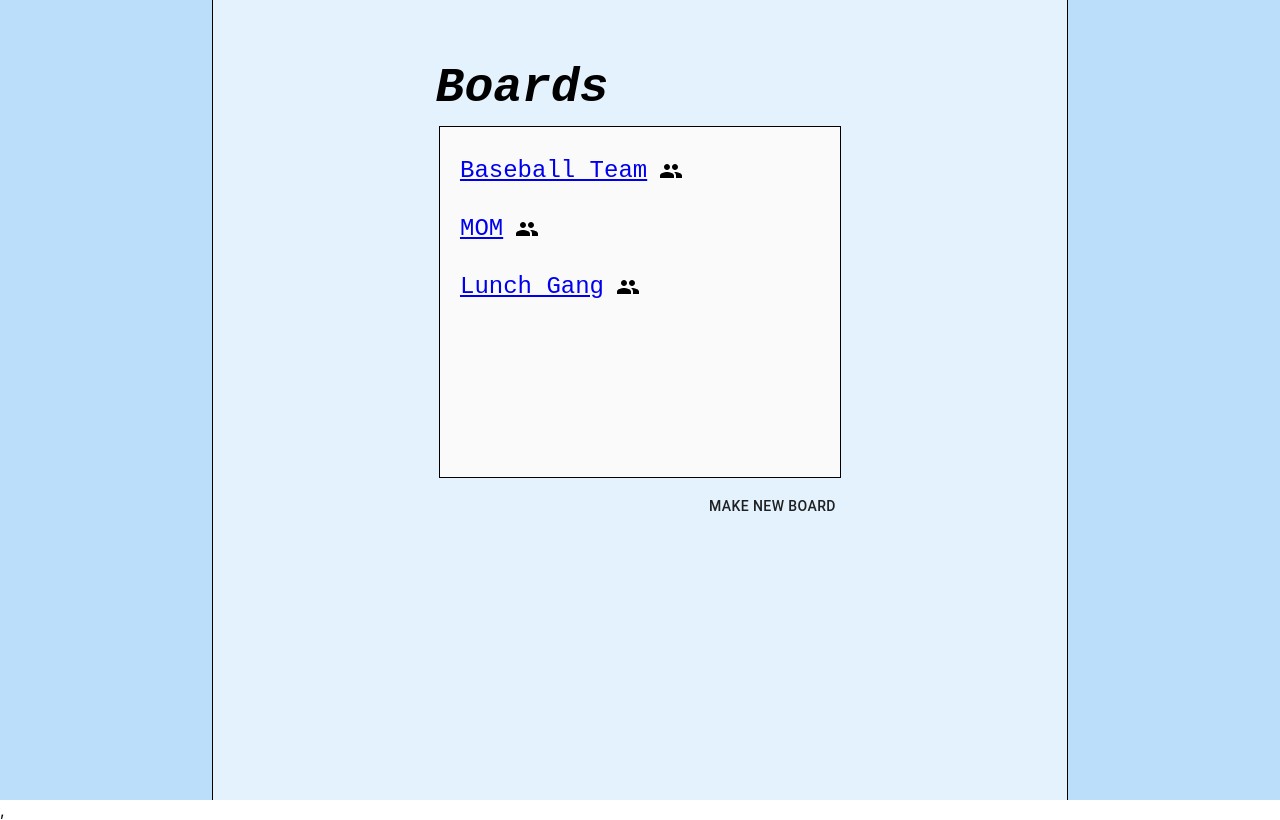
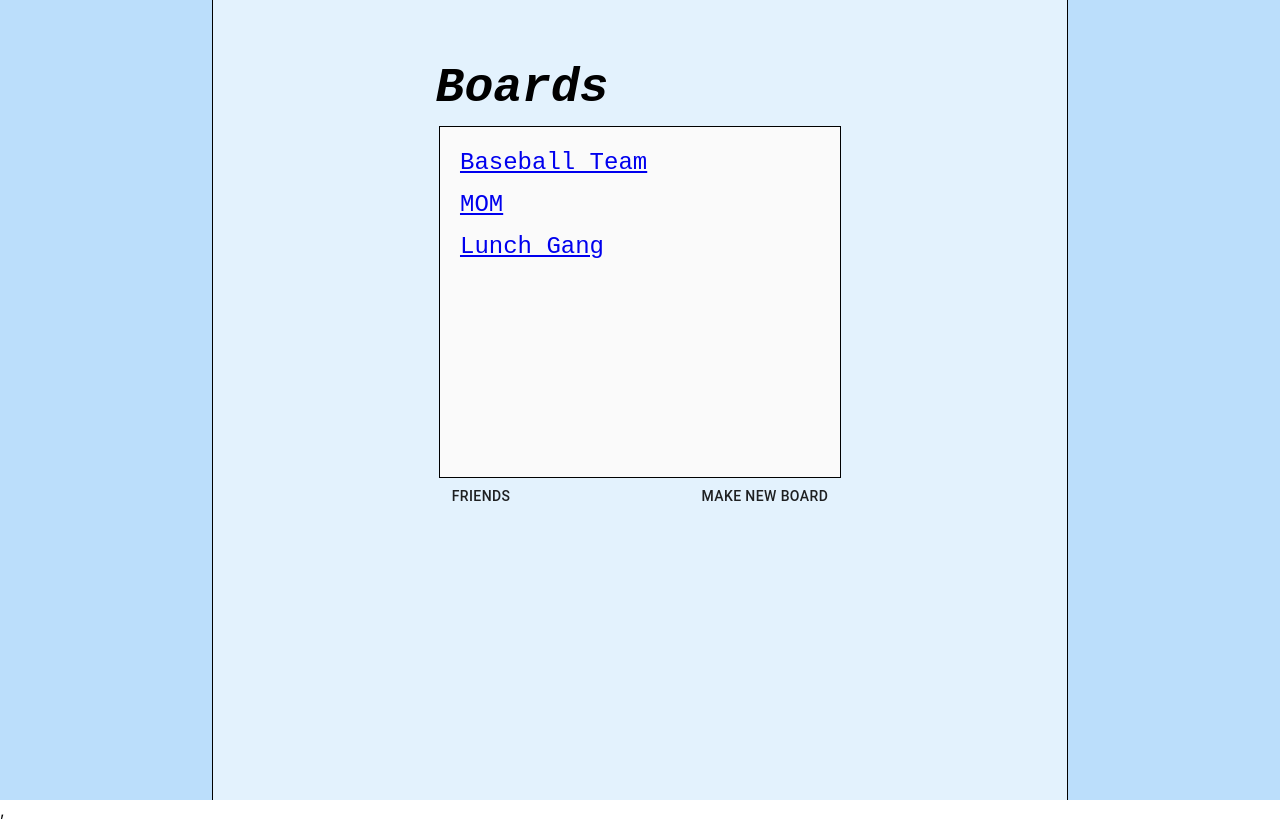
Before and after one commit to jschuckm/BitMagnet, a React (Create React App) app in the folder Frontend/my-app/: page /boardselection in a window 1280 px wide. Built offline with nearby package versions, Linux system fonts and the light colour scheme.

Commit message:
Deletion of share icons, replaced with friends list

```diff
--- a/Frontend/my-app/src/BoardSelection.js
+++ b/Frontend/my-app/src/BoardSelection.js
@@ -1,8 +1,7 @@
 import React from 'react';
 import blue from '@material-ui/core/colors/blue';
 import grey from '@material-ui/core/colors/grey';
-import { TextField, Button, IconButton, Dialog, DialogTitle, DialogContent, DialogActions, Typography } from '@material-ui/core';
-import { People } from '@material-ui/icons';
+import { TextField, Button, Dialog, DialogTitle, DialogContent, DialogActions, Typography } from '@material-ui/core';
 import {Link} from 'react-router-dom';
 
 import './App.css';
@@ -12,12 +11,15 @@ class BoardSelection extends React.Component {
         super(props);
         this.handleOpenDialog=this.handleOpenDialog.bind(this);
         this.handleCloseDialog=this.handleCloseDialog.bind(this);
+        this.handleOpenDialogFriends=this.handleOpenDialogFriends.bind(this);
+        this.handleCloseDialogFriends=this.handleCloseDialogFriends.bind(this);
         this.registerNewBoard=this.registerNewBoard.bind(this);
         this.buildBoardList=this.buildBoardList.bind(this);
         this.printBoardsAsLinks=this.printBoardsAsLinks.bind(this);
 
         this.state = {
           newBoard : '',
+          openDialogFriends: false,
           //TODO: userName : access DB
           //TODO: get user's boards from DB and make array, dummy here:
           memberBoards : [
@@ -55,6 +57,14 @@ class BoardSelection extends React.Component {
       this.setState({openDialog: false});
     }
 
+    handleOpenDialogFriends(){
+      this.setState({openDialogFriends: true});
+    }
+
+    handleCloseDialogFriends(){
+      this.setState({openDialogFriends: false});
+    }
+
     registerNewBoard(){
       //TODO: Send board name to DB
       //new call to buildBoardList?
@@ -72,7 +82,7 @@ class BoardSelection extends React.Component {
         var link = "/board";
           return (
               <Typography data-testid="boardlinks" variant='h5' style={{fontFamily: 'Monospace', marginTop: '10px', align: 'left'}}>
-                <Link to={link}>{board.boardName}</Link><IconButton color='inherit'><People /></IconButton>
+                <Link to={link}>{board.boardName}</Link>
               </Typography>
           )
         });
@@ -112,6 +122,16 @@ class BoardSelection extends React.Component {
                   </Button>
                 </DialogActions>
               </Dialog>
+              <Dialog open={this.state.openDialogFriends} onClose={this.handleCloseDialogFriends}>
+                <DialogTitle>Friends List</DialogTitle>
+                <DialogContent>
+                </DialogContent>
+                <DialogActions>
+                  <Button onClick={this.handleCloseDialogFriends}>
+                    Back
+                  </Button>
+                </DialogActions>
+              </Dialog>
               <Typography variant='h3' style={{marginRight: '236px', marginTop: '60px', fontFamily: 'Monospace'}}>
                 <em><b data-testid="title">Boards</b></em>
               </Typography>
@@ -139,9 +159,16 @@ class BoardSelection extends React.Component {
 
               </span>
               </div>
-              <Button data-testid="addBoardBtn" style={{marginLeft: '265px', marginTop: '10px'}} onClick={this.handleOpenDialog}>
-                Make New Board
-              </Button>
+              <div style={{
+              display: 'flex'
+              }}>
+                <Button style={{marginRight: '175px'}} onClick={this.handleOpenDialogFriends}>
+                  Friends
+                </Button>
+                <Button data-testid="addBoardBtn" onClick={this.handleOpenDialog}>
+                  Make New Board
+                </Button>
+              </div>
             </div>
 
           </div>
--- a/Frontend/my-app/src/Login.js
+++ b/Frontend/my-app/src/Login.js
@@ -106,7 +106,6 @@ class Login extends React.Component {
               borderLeft: '1px solid black',
               borderRight: '1px solid black'
             }}>
-              {/* About me */}
               <Dialog open={this.state.openDialog} onClose={this.handleCloseDialog}>
                 <DialogTitle>Register Account</DialogTitle>
                 <DialogContent>
```
